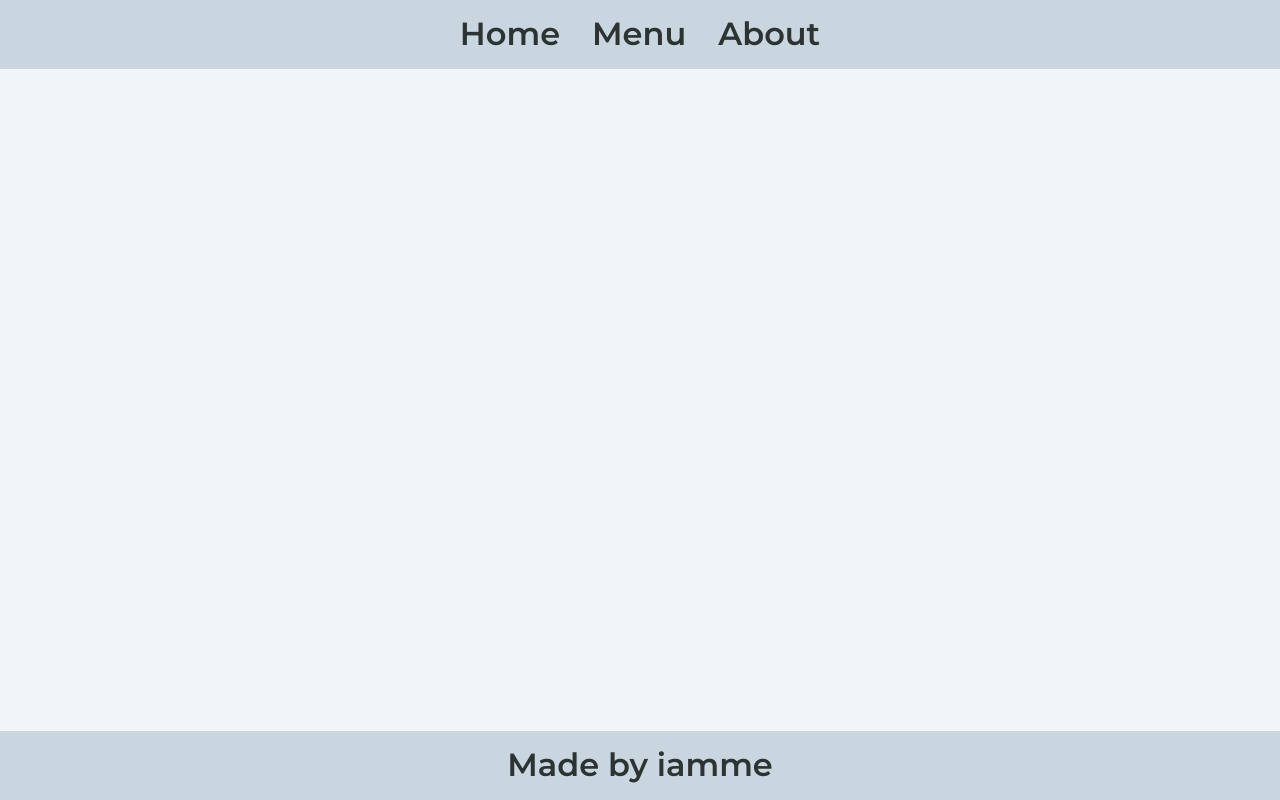
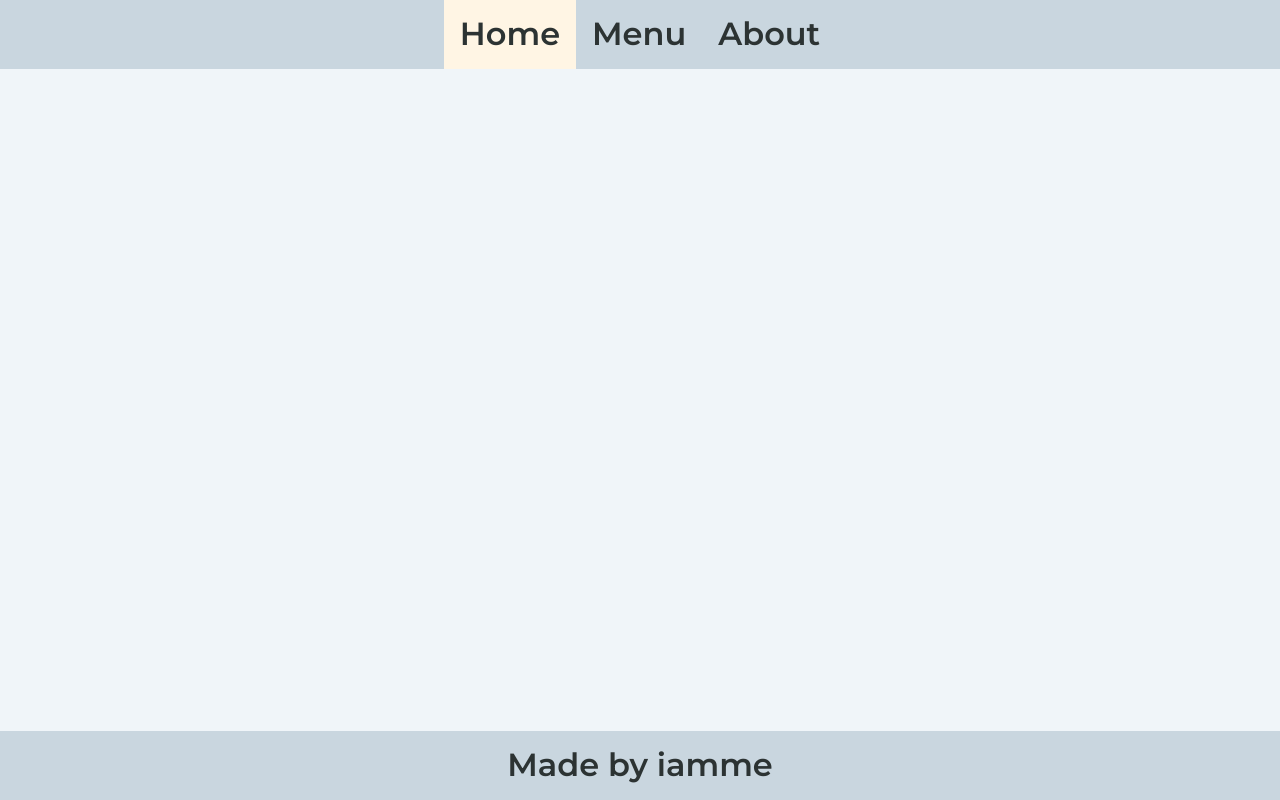
Before and after one commit to gregoriusavip/restaurant-page, a website built with webpack: page src/template.html in a window 1280 px wide. Built offline with nearby package versions, Linux system fonts and the light colour scheme.

Commit message:
Set deault active button on load

```diff
--- a/src/template.html
+++ b/src/template.html
@@ -10,7 +10,7 @@
 <body>
     <header>
         <nav>
-            <button id="home">Home</button>
+            <button id="home" class="active">Home</button> <!-- Default "on load" style -->
             <button id="menu">Menu</button>
             <button id="about">About</button>
         </nav>
```
